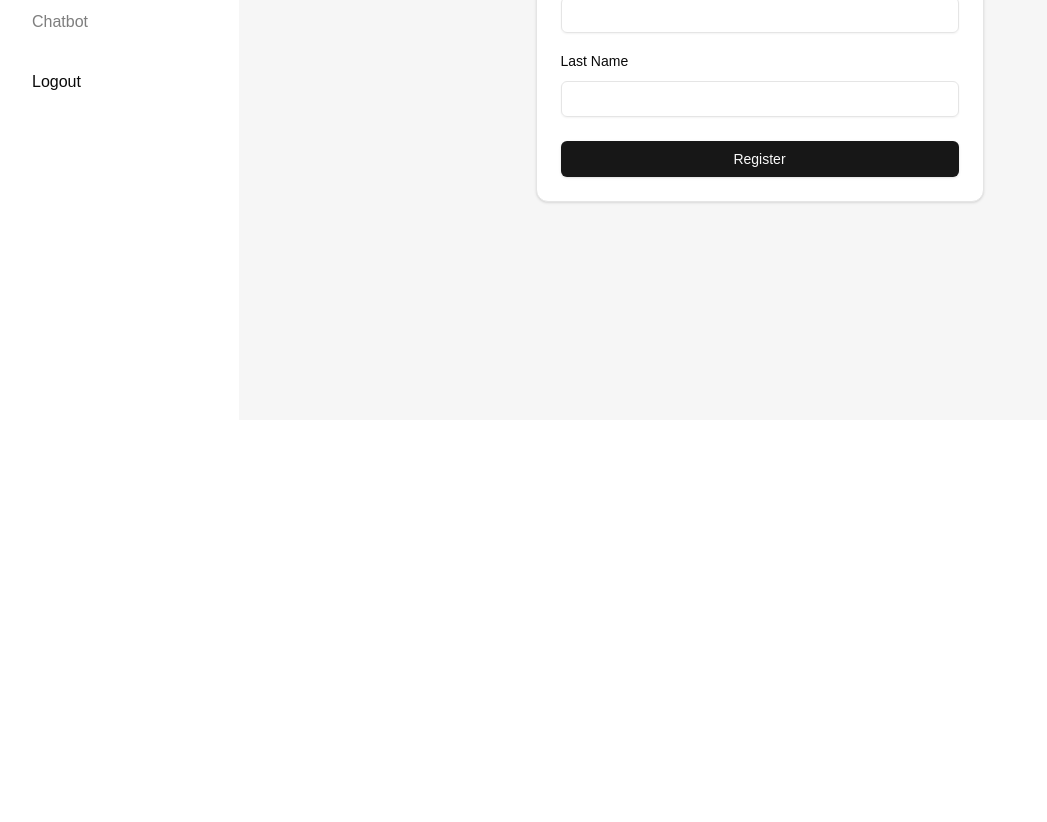
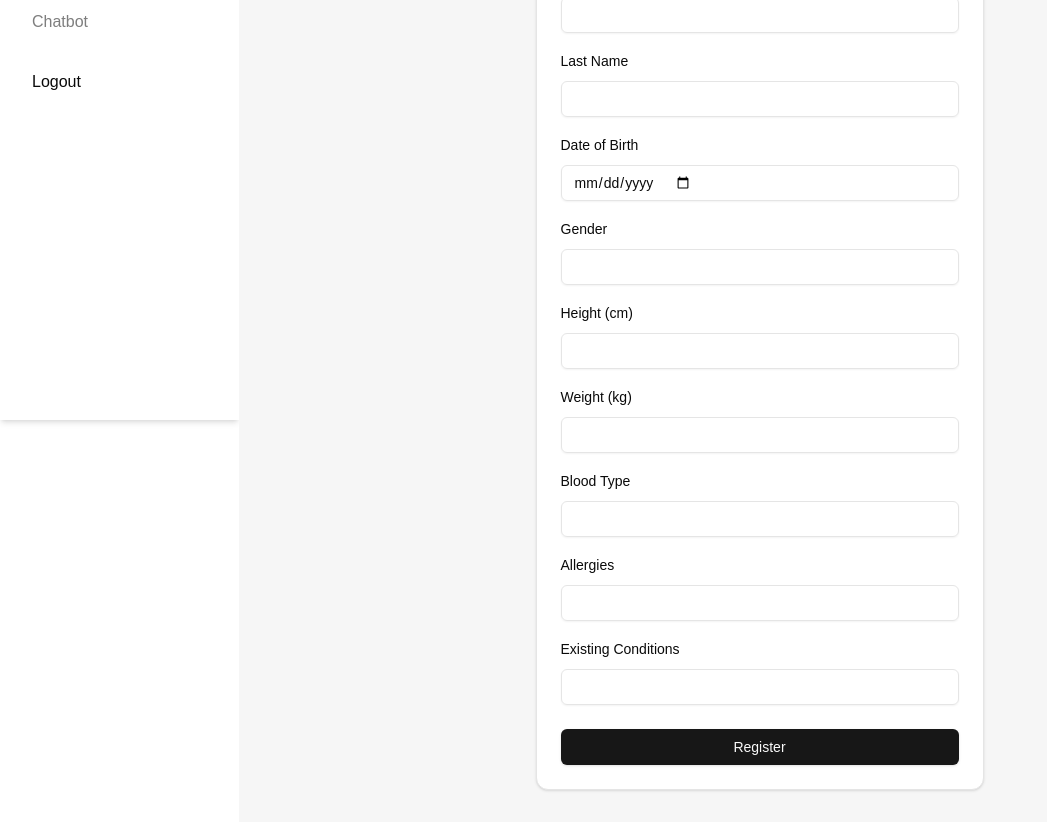
Before and after one commit to HealthSyncAI/healthsync-ai-frontend, a Next.js app: page /register in a window 1280 px wide. Shown: the part 380-1202 px from the top of the page, without its empty margins (0-1047 px from the left). Before the commit the page ends 800 px from the top, so only its background shows below. Built offline with nearby package versions, Linux system fonts and the light colour scheme.

Commit message:
update register form

```diff
--- a/app/page.tsx
+++ b/app/page.tsx
@@ -1,4 +1,5 @@
 import Image from "next/image";
+import Link from "next/link";
 
 export default function Home() {
   return (
@@ -30,7 +31,7 @@ export default function Home() {
             Welcome to{" "}
           </h1>
           <h1 className="text-4xl font-bold text-center text-primary">
-            Next.js!
+            HealthSync!
           </h1>
         </div>
         <p className="text-lg text-[#333]">
@@ -38,7 +39,8 @@ export default function Home() {
         </p>
 
         {/* Log in with Google Button */}
-        <button className="mt-8 flex items-center justify-center gap-2 px-4 py-2 bg-white rounded-md border-[1px] boder-[#E5E5E5] hover:cursor-pointer">
+        <Link href="/login"> {/* Replace "/login" with the path to your login page */}
+      <button className="mt-8 flex items-center justify-center gap-2 px-4 py-2 bg-white rounded-md border-[1px] border-[#E5E5E5] hover:cursor-pointer">
         <Image
           src="/images/google-icon.png" // Replace with the path to your Google icon
           alt="Google Icon"
@@ -48,6 +50,7 @@ export default function Home() {
         />
         Log in with Google
       </button>
+    </Link>
       </div>
     </div>
   );
--- a/components/login-form.tsx
+++ b/components/login-form.tsx
@@ -43,8 +43,12 @@ export function LoginForm() {
         const errorData = await response.json()
         setError(errorData.message || "Invalid username or password")
       }
-    } catch (error) {
-      setError("An error occurred during login")
+    } catch (error: unknown) {
+      if (error instanceof Error) {
+        setError(error.message || "An error occurred during login");
+      } else {
+        setError("An error occurred during login");
+      }
     }
   }
 
--- a/components/register-form.tsx
+++ b/components/register-form.tsx
@@ -12,7 +12,7 @@ export function RegisterForm() {
   const [error, setError] = useState(null)
   const router = useRouter()
 
-  async function onSubmit(event: any) {
+  async function onSubmit(event: React.FormEvent<HTMLFormElement>) {
     event.preventDefault()
     setError(null)
 
@@ -23,6 +23,13 @@ export function RegisterForm() {
       password: formData.get("password"),
       first_name: formData.get("first_name"),
       last_name: formData.get("last_name"),
+      date_of_birth: formData.get("date_of_birth"),
+      gender: formData.get("gender"),
+      height_cm: parseFloat(formData.get("height_cm") as string),
+      weight_kg: parseFloat(formData.get("weight_kg") as string),
+      blood_type: formData.get("blood_type"),
+      allergies: formData.get("allergies"),
+      existing_conditions: formData.get("existing_conditions"),
     }
 
     console.log("Form data:", data)
@@ -74,6 +81,34 @@ export function RegisterForm() {
             <Label htmlFor="last_name">Last Name</Label>
             <Input id="last_name" name="last_name" required />
           </div>
+          <div className="space-y-2">
+            <Label htmlFor="date_of_birth">Date of Birth</Label>
+            <Input id="date_of_birth" name="date_of_birth" type="date" required />
+          </div>
+          <div className="space-y-2">
+            <Label htmlFor="gender">Gender</Label>
+            <Input id="gender" name="gender" required />
+          </div>
+          <div className="space-y-2">
+            <Label htmlFor="height_cm">Height (cm)</Label>
+            <Input id="height_cm" name="height_cm" type="number" step="0.1" required />
+          </div>
+          <div className="space-y-2">
+            <Label htmlFor="weight_kg">Weight (kg)</Label>
+            <Input id="weight_kg" name="weight_kg" type="number" step="0.1" required />
+          </div>
+          <div className="space-y-2">
+            <Label htmlFor="blood_type">Blood Type</Label>
+            <Input id="blood_type" name="blood_type" required />
+          </div>
+          <div className="space-y-2">
+            <Label htmlFor="allergies">Allergies</Label>
+            <Input id="allergies" name="allergies" />
+          </div>
+          <div className="space-y-2">
+            <Label htmlFor="existing_conditions">Existing Conditions</Label>
+            <Input id="existing_conditions" name="existing_conditions" />
+          </div>
         </CardContent>
         <CardFooter>
           <Button type="submit" className="w-full">
```
Also changed, not shown: package.json (+6 -5 lines), 1 other file (tests, documents, lock files or other folders). Lines whose indentation alone changed are shown as unchanged.
